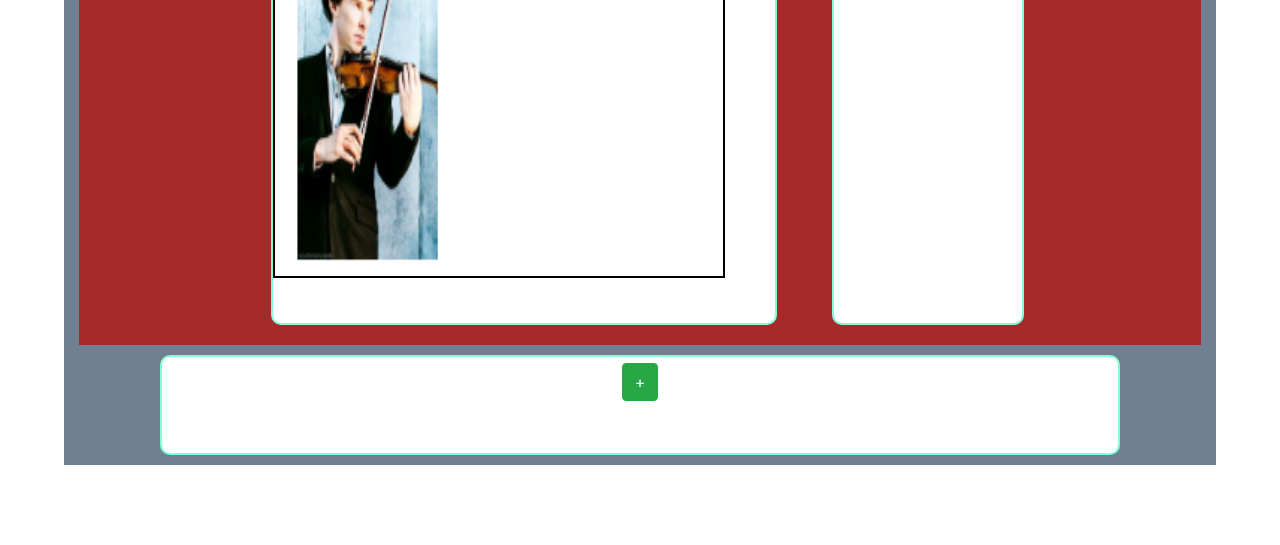
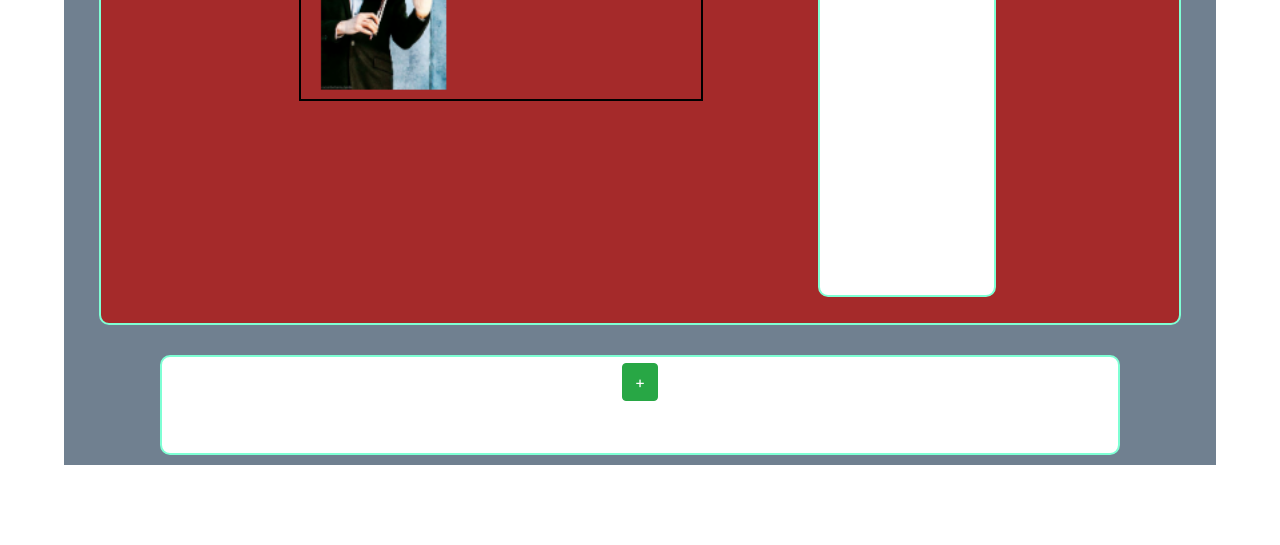
Before and after one commit to BaNazari/photo-wand, a React app in the folder photomerger/: page / in a window 1280 px wide. Shown: the part 255-800 px from the top of the page. Built offline with nearby package versions, Linux system fonts and the light colour scheme.

Commit message:
center the event-manager

```diff
--- a/photomerger/src/style.css
+++ b/photomerger/src/style.css
@@ -23,21 +23,25 @@
 }
 
 .photo-tool {
+    display: flex;
+    padding: 0 !important;
+
+}
+
+.event-manager {
     margin: 20px;
     background-color: white;
     height: 450px;
     border: 2px solid aquamarine;
     border-radius: 10px;
-    display: flex;
-    padding: 0 !important;
+    padding: 20px;
 
 }
 
+.layer-manager {
 
-.layer-manager {
-    margin: 20px;
     background-color: white;
-    height: 450px;
+    height: 400px;
     border: 2px solid aquamarine;
     border-radius: 10px;
     text-align: center;
```
